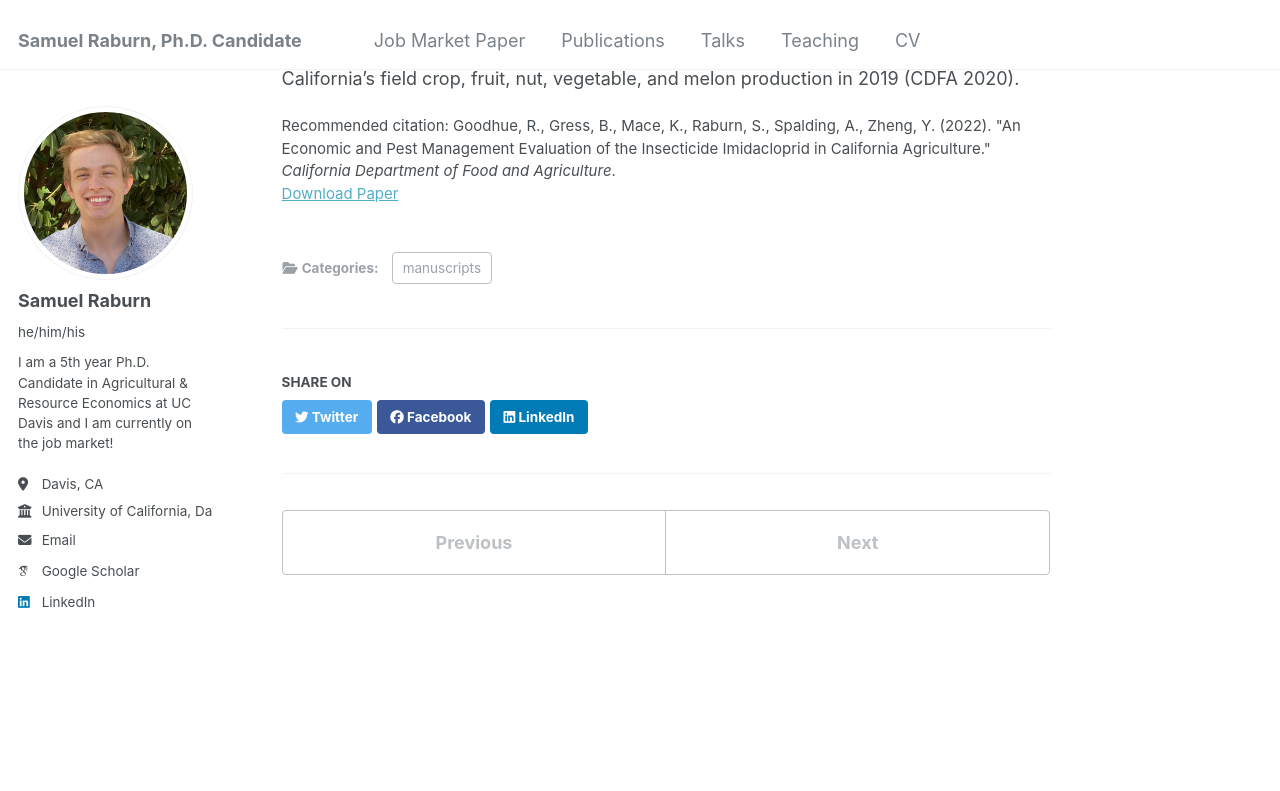
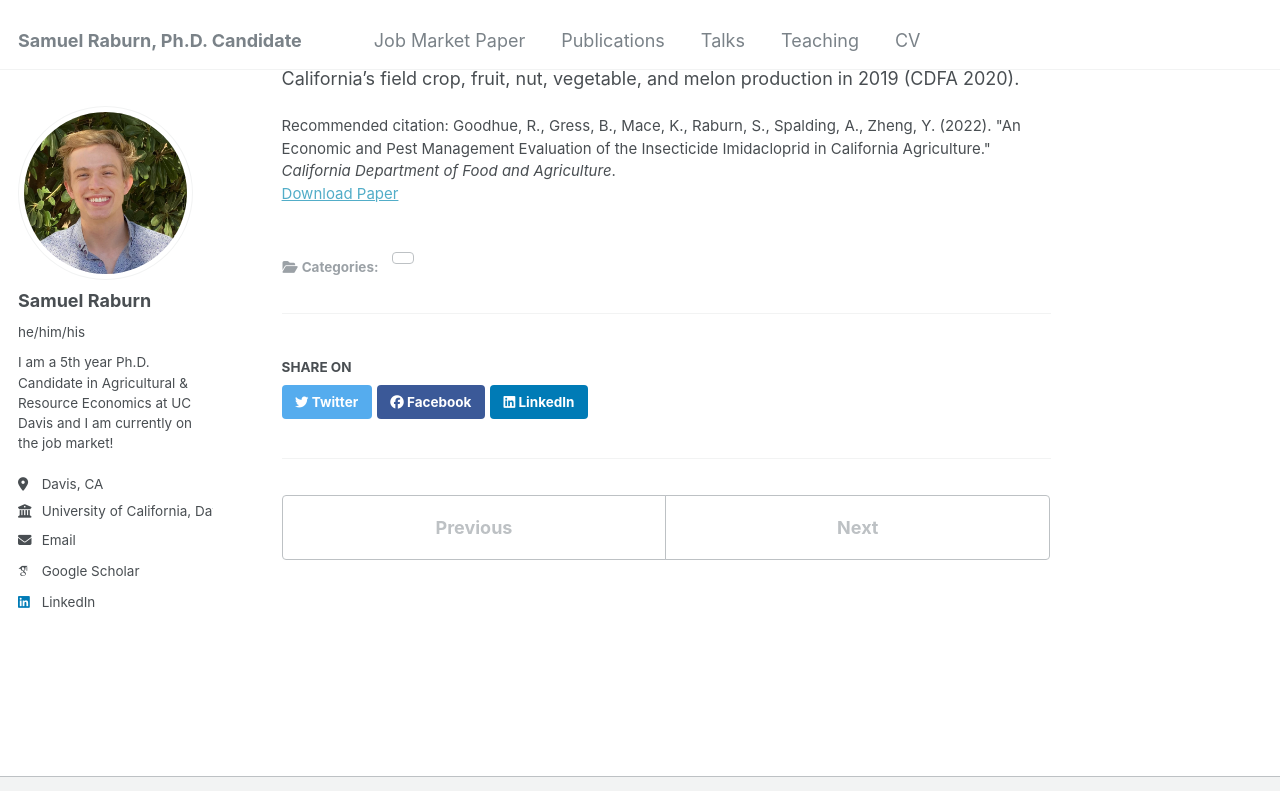
Before and after one commit to sraburn/sraburn.github.io, a Jekyll site: the page built from _publications/Pest Management Evaluation.md, in a window 1280 px wide and 900 px high, scrolled down 436 px, cut to the strip 0-791 px from the top of the window. Built offline with Jekyll 4.4.1, drawn with Linux system fonts in a browser that asks for light colours; some web fonts are replaced.

Commit message:
Update Pest Management Evaluation.md

```diff
--- a/_publications/Pest Management Evaluation.md
+++ b/_publications/Pest Management Evaluation.md
@@ -1,12 +1,11 @@
 ---
 title: "An Economic and Pest Management Evaluation of the Insecticide Imidacloprid in California Agriculture"
 collection: publications
-category: manuscripts
+category: ''
 permalink: /publication/pest_management_evaluation
 excerpt: ''
 date: 2022-10-01
 venue: 'California Department of Food and Agriculture'
-slidesurl: 'http://academicpages.github.io/files/slides2.pdf'
 paperurl: 'https://www.cdpr.ca.gov/docs/emon/grndwtr/imidacloprid/pcpa_imidacloprid_cdfa_final_report.pdf'
 citation: 'Goodhue, R., Gress, B., Mace, K., Raburn, S., Spalding, A., Zheng, Y. (2022). &quot;An Economic and Pest Management Evaluation of the Insecticide Imidacloprid in California Agriculture.&quot; <i>California Department of Food and Agriculture</i>.'
 ---
```
